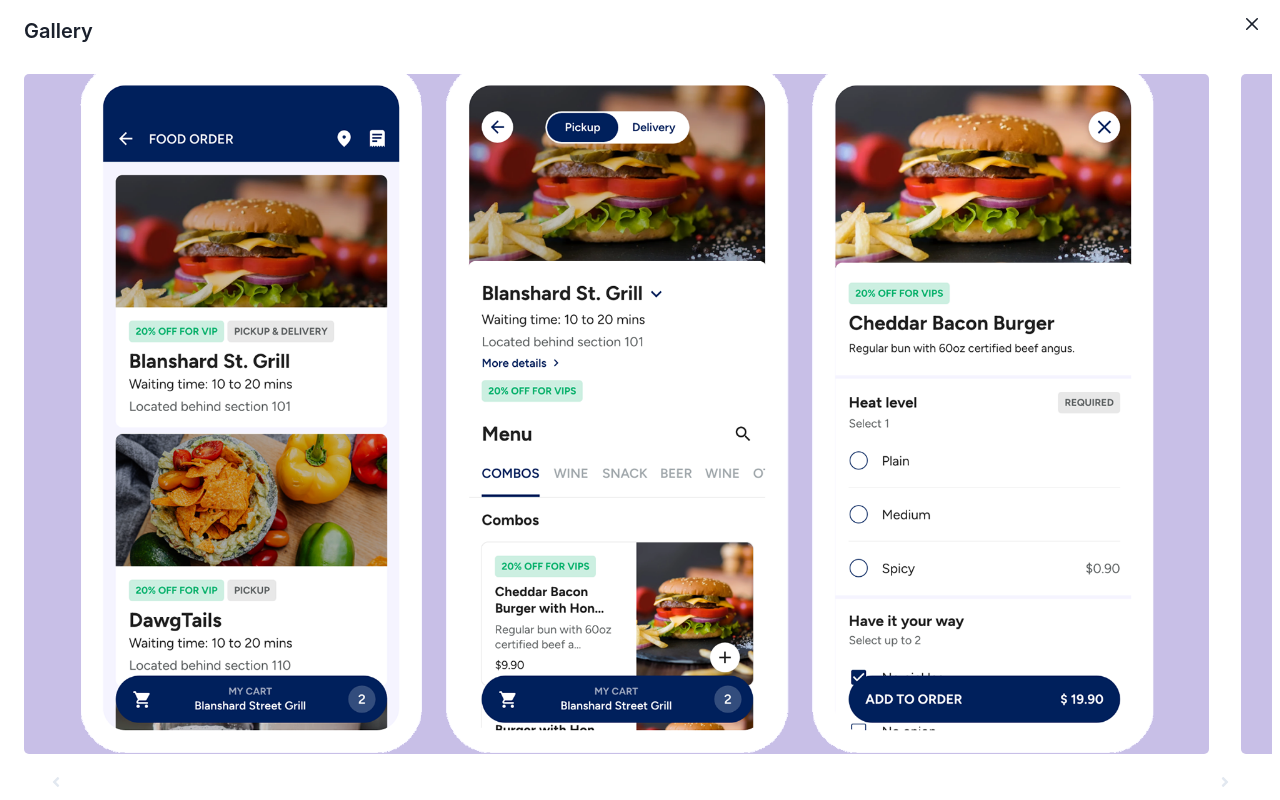
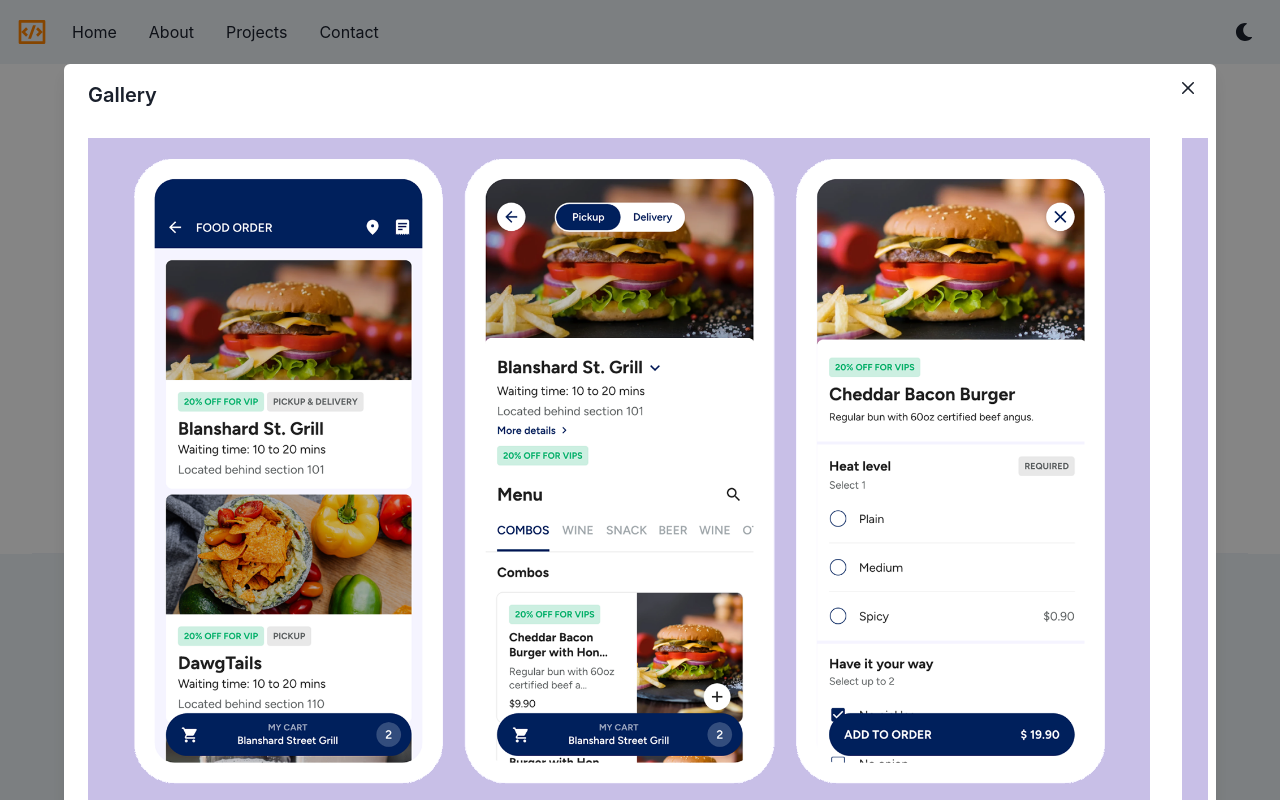
Before and after one commit to Zenb0t/feliperibeiro, a React (Create React App) app: page / in a window 1280 px wide. Both pictures are taken after a click on the button "Open Galery". Shown: the part 2249-3049 px from the top of the page. Built offline with nearby package versions, Linux system fonts and the light colour scheme.

Commit message:
Refactor GalleryModal component in Projects.js

```diff
--- a/src/components/Projects.js
+++ b/src/components/Projects.js
@@ -156,34 +156,25 @@
 };
 
 const GalleryModal = ({ isOpen, onClose, images }) => {
+
   return (
     // Add a box to hold the modal and ensure it spans the full width of the container
-    <Modal isOpen={isOpen} onClose={onClose} size={'full'}>
+    <Modal isOpen={isOpen} onClose={onClose} size={'6xl'}>
       <ModalOverlay />
       <ModalContent>
         <ModalHeader>Gallery</ModalHeader>
         <ModalCloseButton />
         <ModalBody>
           <ChakraCarousel gap={32}>
-            {ProjectList[0].gallery?.images.map((img, index) => (
-              <Flex
-                w={'60dvw'}
-                h={'85vh'}
-                key={index}
-                justifyContent="space-between"
-                flexDirection="column"
-                overflow="hidden"
-                color="gray.300"
-                bg="base.d100"
-                rounded={5}
-                flex={1}
-                p={5}
-                // add a background image
-                bgImage={`url(${img})`}
-                bgSize={'cover'}
-                // offset the background image
-                bgPosition={'center'}
-              />
+            {images.map((img, index) => (
+                <Image
+                    pointerEvents={'none'}
+                    key={index}
+                    src={img}
+                    alt={`Gallery Image ${index}`}
+                    boxSize="100%"
+                    objectFit={'cover'}
+                />
             ))}
           </ChakraCarousel>
         </ModalBody>
```
